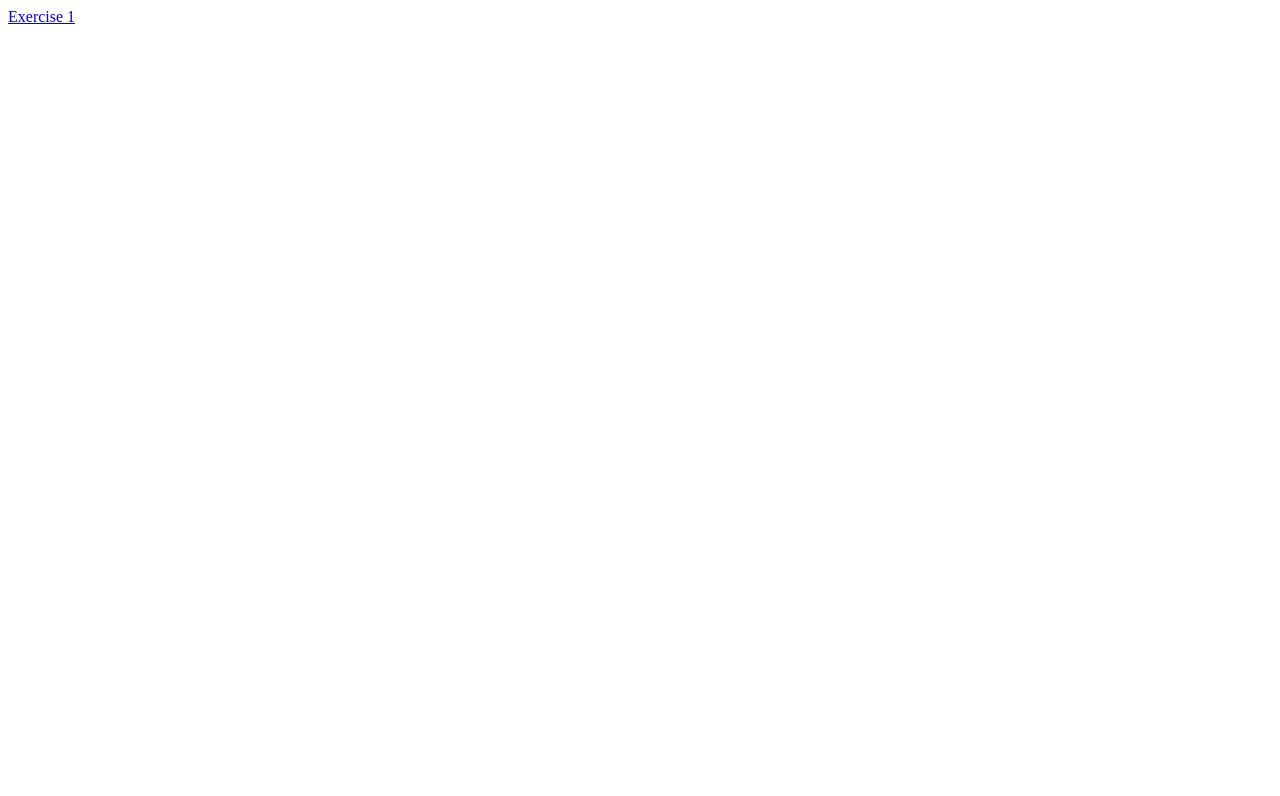
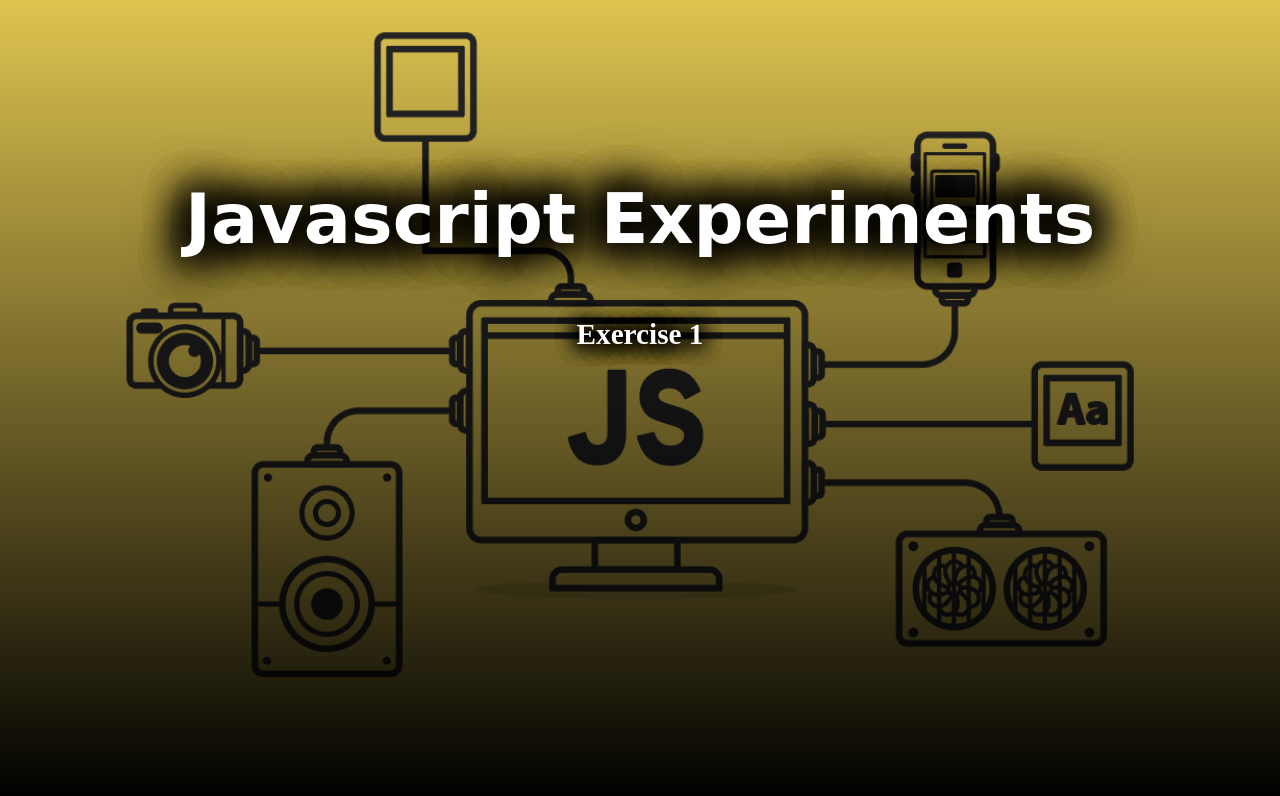
Before and after one commit to CrgioPeca88/vanilla-javascript-experiments, a website: page src/index.html in a window 1280 px wide. Drawn offline with Linux system fonts and the light colour scheme; a web font is replaced by a local one.

Commit message:
[FEATURE] dashboard adjusted . index.html adjusted

```diff
--- a/src/index.html
+++ b/src/index.html
@@ -3,8 +3,21 @@
   <head>
     <meta charset="utf-8">
     <title>Javascript Experiments</title>
+    <link rel="icon" type="image/x-icon" href="../assets/images/js.jpg">
+    <link rel="stylesheet" href="./styles.css">
+    <link rel="preconnect" href="https://fonts.gstatic.com">
+    <link href="https://fonts.googleapis.com/css2?family=Frijole&display=swap" rel="stylesheet">
   </head>
   <body>
-    <a href="./exercise1">Exercise 1</a>
+    <main class="main-container">
+      <section class="banner">
+        <div class="banner-title">
+          <h1>Javascript Experiments</h1>
+          <div class="banner-actions">
+            <a href="./exercise1"><h3>Exercise 1</h3></a>
+          </div>
+        </div>
+      </section>
+    </main>
   </body>
 </html>
--- /dev/null
+++ b/src/styles.css
@@ -0,0 +1,43 @@
+body {
+  margin: 0;
+}
+
+.main-container .banner {
+  background: linear-gradient(rgba(0, 0, 0, 0.1), #000), url('../assets/images/js-wall.png');
+  background-size: cover;
+  background-position: center;
+  height: 100vh;
+}
+
+.banner .banner-title {
+  text-align: center;
+  color: #fff;
+  padding-top: 120px;
+}
+
+.banner .banner-title h1 {
+  font-family: 'Frijole', cursive;
+  font-size: 70px;
+  text-shadow: 0px 0px 40px #000,
+  0px 0px 60px #000,
+  0px 0px 40px #000,
+  0px 0px 40px #000,
+  0px 0px 40px #000,
+  0px 0px 40px #000;
+}
+
+.banner-title .banner-actions a {
+  text-decoration: none;
+  color: #fff;
+  font-size: 25px;
+}
+
+.banner-title .banner-actions h3 {
+  text-shadow: 0px 0px 20px black, 0px 0px 20px black, 0px 0px 20px black, 0px 0px 20px #000,
+  0px 0px 20px #000,
+  0px 0px 20px #000;
+}
+
+.header {
+  border: 1px solid red;
+}
```
Also changed, not shown: assets/images/js-wall.png (added), assets/images/js.jpg (added).
